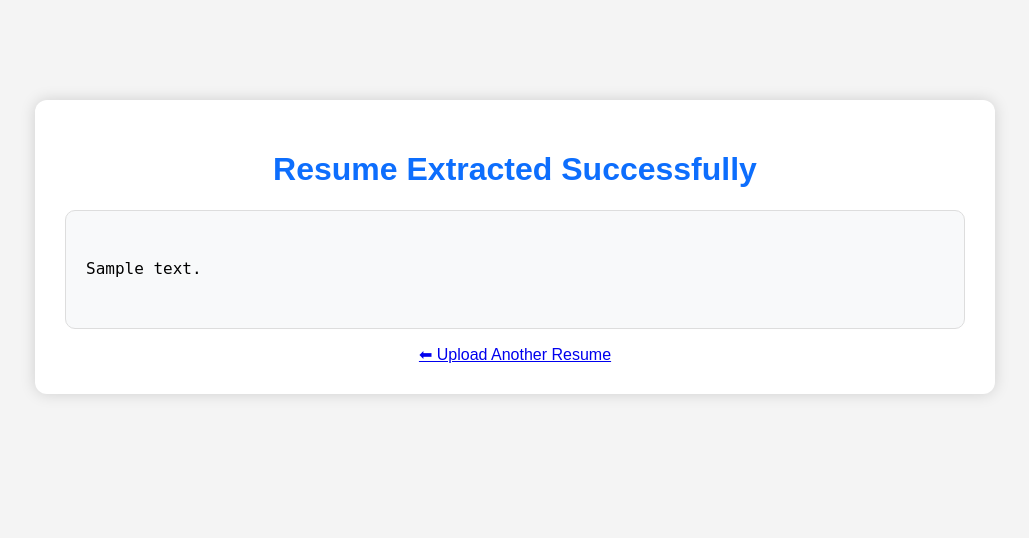
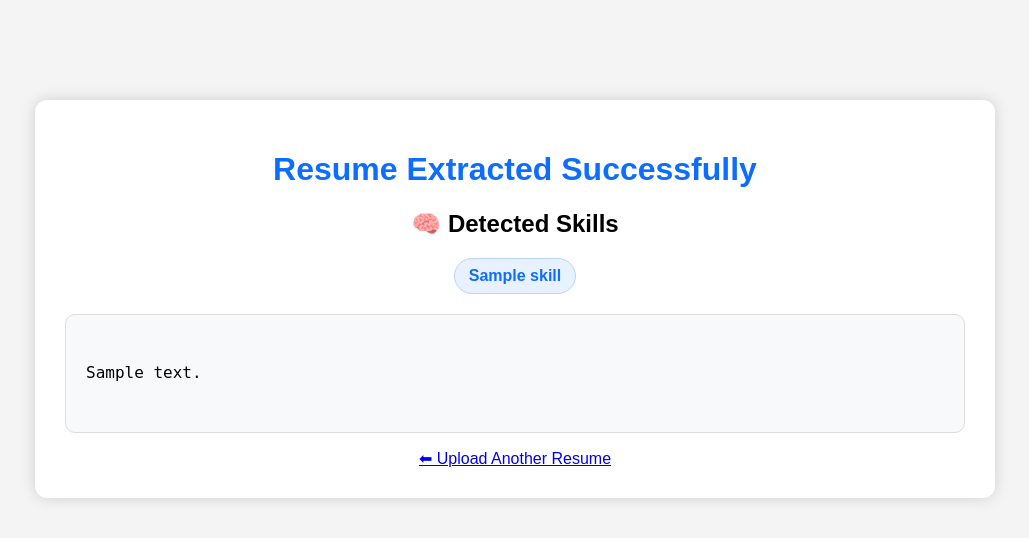
Before and after one commit to OmprakashRoutray/AI-Resume-Analyzer, a Flask app: template templates/result.html in a window 1280 px wide. Shown: the top 538 px of the page, without its empty margins (125-1154 px from the left). Run offline with Flask 3, Linux system fonts and the light colour scheme; the template is opened without the code that fills it: most values are stand-ins (such as "Sample title", 1, 10 or a date in 2020).

Commit message:
Added skill detection

```diff
--- a/analyzer.py
+++ b/analyzer.py
@@ -0,0 +1,45 @@
+import re
+
+
+SKILLS = [
+    "Python",
+    "Java",
+    "C",
+    "C++",
+    "JavaScript",
+    "HTML",
+    "CSS",
+    "React",
+    "Node.js",
+    "Flask",
+    "Django",
+    "MySQL",
+    "MongoDB",
+    "SQL",
+    "Git",
+    "GitHub",
+    "Docker",
+    "AWS",
+    "Machine Learning",
+    "Artificial Intelligence",
+    "Data Science",
+    "Pandas",
+    "NumPy",
+    "TensorFlow",
+    "PyTorch"
+]
+
+
+def detect_skills(text):
+
+    detected_skills = []
+
+    for skill in SKILLS:
+
+        pattern = r"\b" + re.escape(skill) + r"\b"
+
+        if re.search(pattern, text, re.IGNORECASE):
+
+            detected_skills.append(skill)
+
+    return detected_skills
--- a/app.py
+++ b/app.py
@@ -1,3 +1,4 @@
+from analyzer import detect_skills
 from resume_parser import extract_text
 from flask import Flask, render_template, request
 import os
@@ -32,10 +33,13 @@ def upload():
     file.save(filepath)
 
     resume_text = extract_text(filepath)
+    detected_skills = detect_skills(resume_text)
 
     return render_template(
         "result.html",
-        resume_text=resume_text
+        resume_text=resume_text,
+        detected_skills=detected_skills
+
     )
 
 if __name__ == "__main__":
--- a/static/style.css
+++ b/static/style.css
@@ -100,3 +100,19 @@ border-radius:10px;
 border:1px solid #ddd;
 
 }
+.skills {
+    display: flex;
+    flex-wrap: wrap;
+    gap: 10px;
+    justify-content: center;
+    margin: 20px 0;
+}
+
+.skill {
+    background: #e8f1ff;
+    color: #0d6efd;
+    padding: 8px 14px;
+    border-radius: 20px;
+    font-weight: bold;
+    border: 1px solid #b8d4ff;
+}
--- a/templates/result.html
+++ b/templates/result.html
@@ -16,7 +16,25 @@ href="{{ url_for('static', filename='style.css') }}">
 <div class="container">
 
 <h1>Resume Extracted Successfully</h1>
+<h2>🧠 Detected Skills</h2>
 
+<div class="skills">
+
+    {% if detected_skills %}
+
+        {% for skill in detected_skills %}
+
+            <span class="skill">{{ skill }}</span>
+
+        {% endfor %}
+
+    {% else %}
+
+        <p>No known skills detected.</p>
+
+    {% endif %}
+
+</div>
 <pre>
 
 {{ resume_text }}
```
